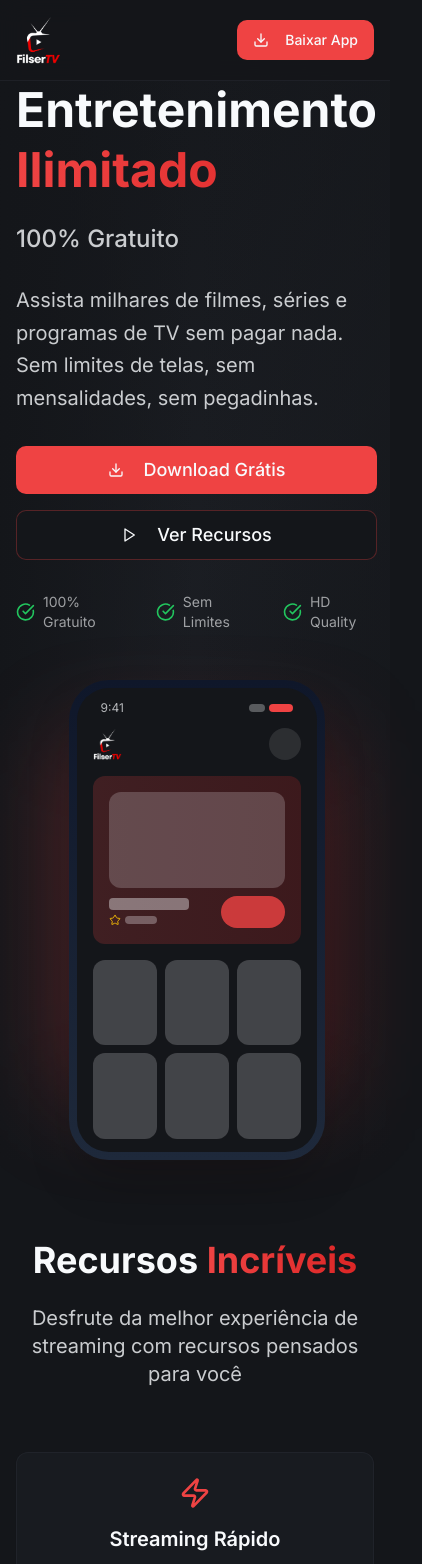
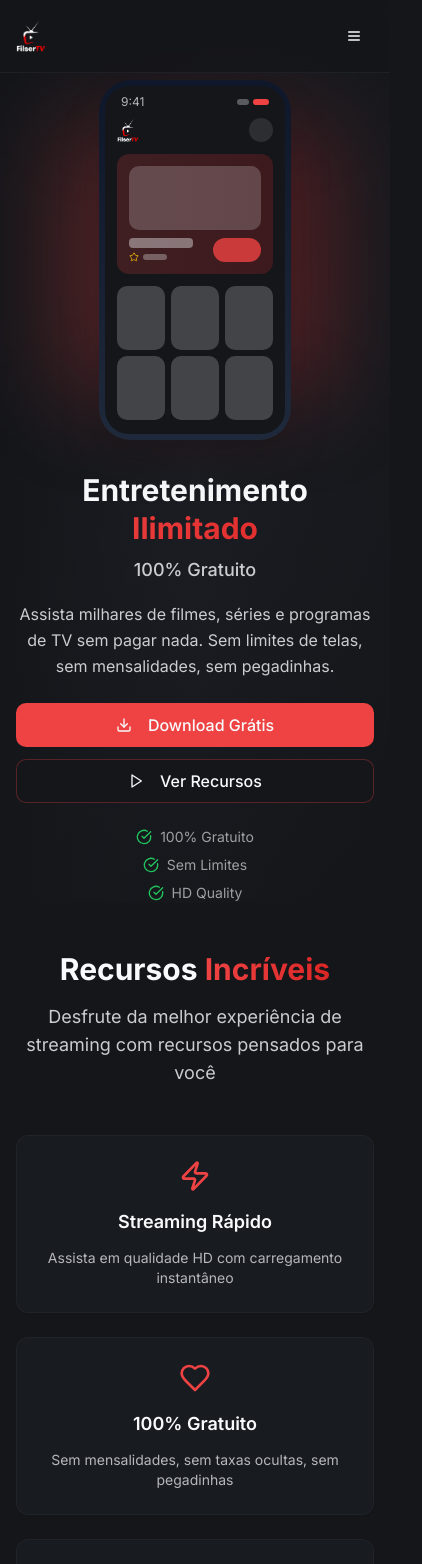
Before and after one commit to davitorres-dev/ft, a React (Vite) app: page / in a window 390 px wide. Shown: the top 1564 px of the page, 422 px wide, since content can reach past the window. Built offline with nearby package versions, Linux system fonts and the light colour scheme.

Commit message:
Refactor: Implement responsiveness and grid adjustments
- Adjust font sizes and button paddings for mobile.
- Implement a mobile hamburger menu.
- Adjust the Features section grid for responsiveness.
- Refactor the Features section to have 4 cards.

```diff
--- a/src/components/ContentStatistics.tsx
+++ b/src/components/ContentStatistics.tsx
@@ -7,52 +7,52 @@ export const ContentStatistics = () => {
     {
       title: "Mais de 16.000",
       subtitle: "Filmes",
-      icon: <Monitor className="w-12 h-12" />,
+      icon: <Monitor className="w-8 h-8 sm:w-10 sm:h-10 lg:w-12 lg:h-12" />,
       gradient: "from-blue-500/20 to-purple-600/20"
     },
     {
       title: "Mais de 8.500",
       subtitle: "Séries",
-      icon: <Tv className="w-12 h-12" />,
+      icon: <Tv className="w-8 h-8 sm:w-10 sm:h-10 lg:w-12 lg:h-12" />,
       gradient: "from-green-500/20 to-teal-600/20"
     },
     {
       title: "Mais de 2.300",
       subtitle: "Documentários",
-      icon: <Play className="w-12 h-12" />,
+      icon: <Play className="w-8 h-8 sm:w-10 sm:h-10 lg:w-12 lg:h-12" />,
       gradient: "from-orange-500/20 to-red-600/20"
     },
     {
       title: "Mais de 1.200",
       subtitle: "Animes",
-      icon: <Star className="w-12 h-12" />,
+      icon: <Star className="w-8 h-8 sm:w-10 sm:h-10 lg:w-12 lg:h-12" />,
       gradient: "from-pink-500/20 to-purple-600/20"
     }
   ];
 
   return (
-    <section className="py-20 bg-card/20">
+    <section className="py-12 sm:py-16 lg:py-20 bg-card/20">
       <div className="container mx-auto px-4">
-        <div className="text-center mb-16 animate-fade-in">
-          <h2 className="text-4xl lg:text-5xl font-bold mb-6">
+        <div className="text-center mb-12 lg:mb-16 animate-fade-in">
+          <h2 className="text-3xl sm:text-4xl lg:text-5xl font-bold mb-4 lg:mb-6">
             Conteúdo <span className="gradient-text">Infinito</span>
           </h2>
-          <p className="text-xl text-foreground/80">
+          <p className="text-lg sm:text-xl text-foreground/80">
             Milhares de títulos atualizados diariamente para você
           </p>
         </div>
 
-        <div className="grid sm:grid-cols-2 lg:grid-cols-4 gap-6">
+        <div className="grid grid-cols-2 lg:grid-cols-4 gap-4 sm:gap-6">
           {stats.map((stat, index) => (
             <Card key={index} className="content-card glow-effect group overflow-hidden animate-fade-in hover:scale-105 transition-all duration-300">
-              <CardContent className="p-8 text-center">
+              <CardContent className="p-4 sm:p-6 lg:p-8 text-center">
                 <div className={`absolute inset-0 bg-gradient-to-br ${stat.gradient} opacity-0 group-hover:opacity-100 transition-opacity duration-300`}></div>
                 <div className="relative z-10">
-                  <div className="text-primary mb-4 flex justify-center group-hover:scale-110 transition-transform duration-300">
+                  <div className="text-primary mb-3 lg:mb-4 flex justify-center group-hover:scale-110 transition-transform duration-300">
                     {stat.icon}
                   </div>
-                  <h3 className="text-3xl font-bold mb-2 gradient-text">{stat.title}</h3>
-                  <p className="text-foreground/70 text-lg">{stat.subtitle}</p>
+                  <h3 className="text-lg sm:text-2xl lg:text-3xl font-bold mb-1 lg:mb-2 gradient-text">{stat.title}</h3>
+                  <p className="text-foreground/70 text-sm sm:text-base lg:text-lg">{stat.subtitle}</p>
                 </div>
               </CardContent>
             </Card>
--- a/src/components/DownloadSection.tsx
+++ b/src/components/DownloadSection.tsx
@@ -5,29 +5,29 @@ import { Card, CardContent } from '@/components/ui/card';
 
 export const DownloadSection = () => {
   return (
-    <section id="download" className="py-20 bg-background">
+    <section id="download" className="py-12 sm:py-16 lg:py-20 bg-background">
       <div className="container mx-auto px-4">
         <div className="max-w-4xl mx-auto text-center">
           <div className="animate-fade-in">
-            <h2 className="text-4xl lg:text-5xl font-bold mb-6">
+            <h2 className="text-3xl sm:text-4xl lg:text-5xl font-bold mb-4 lg:mb-6">
               Baixe <span className="gradient-text">Agora</span>
             </h2>
-            <p className="text-xl text-foreground/80 mb-12">
+            <p className="text-lg sm:text-xl text-foreground/80 mb-8 lg:mb-12 max-w-2xl mx-auto">
               Faça o download do APK e comece a assistir seus filmes e séries favoritos gratuitamente!
             </p>
           </div>
 
-          <div className="max-w-md mx-auto mb-12">
+          <div className="max-w-sm sm:max-w-md mx-auto mb-8 lg:mb-12">
             <Card className="content-card glow-effect group cursor-pointer animate-scale-up hover:scale-105 transition-all duration-300">
-              <CardContent className="p-8 text-center">
-                <div className="text-primary mb-6 flex justify-center group-hover:scale-110 transition-transform duration-300">
-                  <Download className="w-16 h-16" />
+              <CardContent className="p-6 sm:p-8 text-center">
+                <div className="text-primary mb-4 lg:mb-6 flex justify-center group-hover:scale-110 transition-transform duration-300">
+                  <Download className="w-12 h-12 sm:w-14 sm:h-14 lg:w-16 lg:h-16" />
                 </div>
-                <h3 className="text-2xl font-bold mb-4">StreamTV APK</h3>
-                <p className="text-foreground/70 mb-6">
+                <h3 className="text-xl lg:text-2xl font-bold mb-3 lg:mb-4">StreamTV APK</h3>
+                <p className="text-sm sm:text-base text-foreground/70 mb-4 lg:mb-6">
                   Versão mais recente com todos os recursos premium desbloqueados
                 </p>
-                <div className="space-y-2 text-sm text-foreground/60 mb-6">
+                <div className="space-y-2 text-xs sm:text-sm text-foreground/60 mb-4 lg:mb-6">
                   <div className="flex items-center justify-center">
                     <CheckCircle className="w-4 h-4 text-green-500 mr-2" />
                     Arquivo seguro e verificado
@@ -48,12 +48,12 @@ export const DownloadSection = () => {
           <div className="space-y-4">
             <Button
               size="lg"
-              className="bg-primary hover:bg-primary/90 text-xl px-16 py-8 glow-effect transform hover:scale-105 transition-all duration-300"
+              className="bg-primary hover:bg-primary/90 text-base sm:text-lg lg:text-xl px-8 sm:px-12 lg:px-16 py-4 sm:py-6 lg:py-8 glow-effect transform hover:scale-105 transition-all duration-300 w-full max-w-sm sm:max-w-md mx-auto"
             >
-              <Download className="w-8 h-8 mr-4" />
+              <Download className="w-6 h-6 lg:w-8 lg:h-8 mr-3 lg:mr-4" />
               Download Gratuito - APK
             </Button>
-            <p className="text-foreground/60 text-sm">
+            <p className="text-foreground/60 text-xs sm:text-sm">
               Compatível com Android 5.0+ • Tamanho: 45MB
             </p>
           </div>
--- a/src/components/FeaturesSection.tsx
+++ b/src/components/FeaturesSection.tsx
@@ -1,5 +1,5 @@
 
-import { Zap, Heart, Users, Monitor, Download } from 'lucide-react';
+import { Zap, Heart, Users, Monitor } from 'lucide-react';
 import { Card, CardContent } from '@/components/ui/card';
 
 export const FeaturesSection = () => {
@@ -23,35 +23,30 @@ export const FeaturesSection = () => {
       icon: <Monitor className="w-8 h-8" />,
       title: "Qualidade HD/4K",
       description: "Desfrute de conteúdo em alta definição"
-    },
-    {
-      icon: <Download className="w-8 h-8" />,
-      title: "Download Offline",
-      description: "Baixe e assista offline quando quiser"
     }
   ];
 
   return (
-    <section id="recursos" className="py-20 bg-background">
+    <section id="recursos" className="py-12 sm:py-16 lg:py-20 bg-background">
       <div className="container mx-auto px-4">
-        <div className="text-center mb-16 animate-fade-in">
-          <h2 className="text-4xl lg:text-5xl font-bold mb-6">
+        <div className="text-center mb-12 lg:mb-16 animate-fade-in">
+          <h2 className="text-3xl sm:text-4xl lg:text-5xl font-bold mb-4 lg:mb-6">
             Recursos <span className="gradient-text">Incríveis</span>
           </h2>
-          <p className="text-xl text-foreground/80 max-w-3xl mx-auto">
+          <p className="text-lg sm:text-xl text-foreground/80 max-w-3xl mx-auto">
             Desfrute da melhor experiência de streaming com recursos pensados para você
           </p>
         </div>
 
-        <div className="grid md:grid-cols-2 lg:grid-cols-3 gap-8">
+        <div className="grid grid-cols-1 sm:grid-cols-2 gap-6 lg:gap-8 max-w-4xl mx-auto">
           {features.map((feature, index) => (
             <Card key={index} className="content-card glow-effect animate-fade-in hover:scale-105 transition-transform duration-300">
-              <CardContent className="p-6 text-center">
+              <CardContent className="p-6 lg:p-8 text-center">
                 <div className="text-primary mb-4 flex justify-center">
                   {feature.icon}
                 </div>
-                <h3 className="text-xl font-semibold mb-3">{feature.title}</h3>
-                <p className="text-foreground/70">{feature.description}</p>
+                <h3 className="text-lg sm:text-xl font-semibold mb-3">{feature.title}</h3>
+                <p className="text-sm sm:text-base text-foreground/70">{feature.description}</p>
               </CardContent>
             </Card>
           ))}
--- a/src/components/HeroSection.tsx
+++ b/src/components/HeroSection.tsx
@@ -11,100 +11,100 @@ export const HeroSection = ({ scrollToSection }: HeroSectionProps) => {
     <section id="inicio" className="relative min-h-screen flex items-center hero-gradient">
       <div className="absolute inset-0 bg-gradient-to-r from-background via-transparent to-background/50"></div>
       <div className="container mx-auto px-4 pt-20 relative z-10">
-        <div className="grid lg:grid-cols-2 gap-12 items-center">
-          <div className="animate-slide-in-left">
-            <h1 className="text-5xl lg:text-7xl font-bold mb-6 leading-tight">
+        <div className="grid lg:grid-cols-2 gap-8 lg:gap-12 items-center">
+          <div className="animate-slide-in-left text-center lg:text-left">
+            <h1 className="text-3xl sm:text-4xl lg:text-6xl xl:text-7xl font-bold mb-4 lg:mb-6 leading-tight">
               Entretenimento
               <span className="gradient-text block">Ilimitado</span>
-              <span className="text-2xl lg:text-3xl font-medium text-foreground/80">
+              <span className="text-lg sm:text-xl lg:text-2xl xl:text-3xl font-medium text-foreground/80">
                 100% Gratuito
               </span>
             </h1>
-            <p className="text-xl text-foreground/80 mb-8 leading-relaxed">
+            <p className="text-base sm:text-lg lg:text-xl text-foreground/80 mb-6 lg:mb-8 leading-relaxed max-w-2xl mx-auto lg:mx-0">
               Assista milhares de filmes, séries e programas de TV sem pagar nada.
               Sem limites de telas, sem mensalidades, sem pegadinhas.
             </p>
-            <div className="flex flex-col sm:flex-row gap-4">
+            <div className="flex flex-col sm:flex-row gap-3 lg:gap-4 justify-center lg:justify-start">
               <Button
                 size="lg"
-                className="bg-primary hover:bg-primary/90 text-lg px-8 py-6 glow-effect"
+                className="bg-primary hover:bg-primary/90 text-base lg:text-lg px-6 lg:px-8 py-4 lg:py-6 glow-effect"
                 onClick={() => scrollToSection('download')}
               >
-                <Download className="w-6 h-6 mr-3" />
+                <Download className="w-5 h-5 lg:w-6 lg:h-6 mr-2 lg:mr-3" />
                 Download Grátis
               </Button>
               <Button
                 size="lg"
                 variant="outline"
-                className="text-lg px-8 py-6 border-primary/30 hover:bg-primary/10"
+                className="text-base lg:text-lg px-6 lg:px-8 py-4 lg:py-6 border-primary/30 hover:bg-primary/10"
                 onClick={() => scrollToSection('recursos')}
               >
-                <Play className="w-6 h-6 mr-3" />
+                <Play className="w-5 h-5 lg:w-6 lg:h-6 mr-2 lg:mr-3" />
                 Ver Recursos
               </Button>
             </div>
-            <div className="flex items-center space-x-6 mt-8 text-sm text-foreground/60">
+            <div className="flex flex-col sm:flex-row items-center justify-center lg:justify-start space-y-2 sm:space-y-0 sm:space-x-6 mt-6 lg:mt-8 text-sm text-foreground/60">
               <div className="flex items-center">
-                <CheckCircle className="w-5 h-5 text-green-500 mr-2" />
+                <CheckCircle className="w-4 h-4 text-green-500 mr-2" />
                 100% Gratuito
               </div>
               <div className="flex items-center">
-                <CheckCircle className="w-5 h-5 text-green-500 mr-2" />
+                <CheckCircle className="w-4 h-4 text-green-500 mr-2" />
                 Sem Limites
               </div>
               <div className="flex items-center">
-                <CheckCircle className="w-5 h-5 text-green-500 mr-2" />
+                <CheckCircle className="w-4 h-4 text-green-500 mr-2" />
                 HD Quality
               </div>
             </div>
           </div>
-          <div className="animate-scale-up">
+          <div className="animate-scale-up order-first lg:order-last">
             <div className="relative flex justify-center">
               <div className="absolute inset-0 bg-gradient-to-r from-primary/30 to-red-600/30 rounded-3xl blur-3xl scale-75"></div>
               <div className="relative">
                 {/* Smartphone Mockup */}
-                <div className="w-64 h-[480px] bg-gradient-to-b from-slate-900 to-slate-800 rounded-[2.5rem] p-2 shadow-2xl">
+                <div className="w-48 h-[360px] sm:w-56 sm:h-[420px] lg:w-64 lg:h-[480px] bg-gradient-to-b from-slate-900 to-slate-800 rounded-[2rem] lg:rounded-[2.5rem] p-1.5 lg:p-2 shadow-2xl">
                   {/* Phone Frame */}
-                  <div className="w-full h-full bg-background rounded-[2rem] overflow-hidden relative">
+                  <div className="w-full h-full bg-background rounded-[1.5rem] lg:rounded-[2rem] overflow-hidden relative">
                     {/* Status Bar */}
-                    <div className="flex justify-between items-center px-6 py-3 text-xs text-foreground/70">
+                    <div className="flex justify-between items-center px-4 lg:px-6 py-2 lg:py-3 text-xs text-foreground/70">
                       <span>9:41</span>
                       <div className="flex space-x-1">
-                        <div className="w-4 h-2 bg-foreground/30 rounded-sm"></div>
-                        <div className="w-6 h-2 bg-primary rounded-sm"></div>
+                        <div className="w-3 h-1.5 lg:w-4 lg:h-2 bg-foreground/30 rounded-sm"></div>
+                        <div className="w-4 h-1.5 lg:w-6 lg:h-2 bg-primary rounded-sm"></div>
                       </div>
                     </div>
 
                     {/* App Header */}
-                    <div className="px-4 pb-4">
-                      <div className="flex items-center justify-between mb-4">
+                    <div className="px-3 lg:px-4 pb-3 lg:pb-4">
+                      <div className="flex items-center justify-between mb-3 lg:mb-4">
                         <img
                           src="/lovable-uploads/33ede6fd-2b3a-46e3-8c0e-9936b66dc3a5.png"
                           alt="StreamTV"
-                          className="h-8 w-auto"
+                          className="h-6 lg:h-8 w-auto"
                         />
-                        <div className="w-8 h-8 bg-foreground/10 rounded-full"></div>
+                        <div className="w-6 h-6 lg:w-8 lg:h-8 bg-foreground/10 rounded-full"></div>
                       </div>
 
                       {/* Featured Content */}
-                      <div className="bg-gradient-to-r from-primary/20 to-red-600/20 rounded-xl p-4 mb-4">
-                        <div className="w-full h-24 bg-foreground/20 rounded-lg mb-2"></div>
+                      <div className="bg-gradient-to-r from-primary/20 to-red-600/20 rounded-lg lg:rounded-xl p-3 lg:p-4 mb-3 lg:mb-4">
+                        <div className="w-full h-16 lg:h-24 bg-foreground/20 rounded-md lg:rounded-lg mb-2"></div>
                         <div className="flex items-center justify-between">
                           <div>
-                            <div className="w-20 h-3 bg-foreground/40 rounded mb-1"></div>
+                            <div className="w-16 lg:w-20 h-2.5 lg:h-3 bg-foreground/40 rounded mb-1"></div>
                             <div className="flex items-center">
-                              <Star className="w-3 h-3 text-yellow-500 mr-1" />
-                              <div className="w-8 h-2 bg-foreground/30 rounded"></div>
+                              <Star className="w-2.5 h-2.5 lg:w-3 lg:h-3 text-yellow-500 mr-1" />
+                              <div className="w-6 lg:w-8 h-1.5 lg:h-2 bg-foreground/30 rounded"></div>
                             </div>
                           </div>
-                          <div className="w-16 h-8 bg-primary/80 rounded-full"></div>
+                          <div className="w-12 lg:w-16 h-6 lg:h-8 bg-primary/80 rounded-full"></div>
                         </div>
                       </div>
 
                       {/* Content Grid */}
-                      <div className="grid grid-cols-3 gap-2">
+                      <div className="grid grid-cols-3 gap-1.5 lg:gap-2">
                         {[1, 2, 3, 4, 5, 6].map((item) => (
-                          <div key={item} className="aspect-[3/4] bg-foreground/20 rounded-lg"></div>
+                          <div key={item} className="aspect-[3/4] bg-foreground/20 rounded-md lg:rounded-lg"></div>
                         ))}
                       </div>
                     </div>
--- /dev/null
+++ b/src/components/MobileMenu.tsx
@@ -0,0 +1,63 @@
+
+import { useState } from 'react';
+import { Menu, X, Download } from 'lucide-react';
+import { Button } from '@/components/ui/button';
+
+interface MobileMenuProps {
+  scrollToSection: (id: string) => void;
+}
+
+export const MobileMenu = ({ scrollToSection }: MobileMenuProps) => {
+  const [isOpen, setIsOpen] = useState(false);
+
+  const handleNavClick = (sectionId: string) => {
+    scrollToSection(sectionId);
+    setIsOpen(false);
+  };
+
+  return (
+    <div className="md:hidden">
+      <Button
+        variant="ghost"
+        size="icon"
+        onClick={() => setIsOpen(!isOpen)}
+        className="relative z-50"
+      >
+        {isOpen ? <X className="w-6 h-6" /> : <Menu className="w-6 h-6" />}
+      </Button>
+
+      {isOpen && (
+        <div className="fixed inset-0 z-40 bg-background/95 backdrop-blur-md">
+          <div className="flex flex-col items-center justify-center h-full space-y-8">
+            <button
+              onClick={() => handleNavClick('inicio')}
+              className="text-2xl text-foreground/80 hover:text-primary transition-colors"
+            >
+              Início
+            </button>
+            <button
+              onClick={() => handleNavClick('recursos')}
+              className="text-2xl text-foreground/80 hover:text-primary transition-colors"
+            >
+              Recursos
+            </button>
+            <button
+              onClick={() => handleNavClick('download')}
+              className="text-2xl text-foreground/80 hover:text-primary transition-colors"
+            >
+              Download
+            </button>
+            <Button
+              onClick={() => handleNavClick('download')}
+              className="bg-primary hover:bg-primary/90 mt-8"
+              size="lg"
+            >
+              <Download className="w-5 h-5 mr-2" />
+              Baixar App
+            </Button>
+          </div>
+        </div>
+      )}
+    </div>
+  );
+};
--- a/src/components/Navigation.tsx
+++ b/src/components/Navigation.tsx
@@ -1,6 +1,7 @@
 
 import { Download } from 'lucide-react';
 import { Button } from '@/components/ui/button';
+import { MobileMenu } from '@/components/MobileMenu';
 
 interface NavigationProps {
   scrollToSection: (id: string) => void;
@@ -14,9 +15,11 @@ export const Navigation = ({ scrollToSection }: NavigationProps) => {
           <img
             src="/lovable-uploads/33ede6fd-2b3a-46e3-8c0e-9936b66dc3a5.png"
             alt="StreamTV Logo"
-            className="h-12 w-auto"
+            className="h-8 sm:h-12 w-auto"
           />
         </div>
+
+        {/* Desktop Menu */}
         <div className="hidden md:flex space-x-8">
           <button
             onClick={() => scrollToSection('inicio')}
@@ -37,13 +40,18 @@ export const Navigation = ({ scrollToSection }: NavigationProps) => {
             Download
           </button>
         </div>
+
+        {/* Desktop Download Button */}
         <Button
           onClick={() => scrollToSection('download')}
-          className="bg-primary hover:bg-primary/90"
+          className="hidden md:flex bg-primary hover:bg-primary/90"
         >
           <Download className="w-4 h-4 mr-2" />
           Baixar App
         </Button>
+
+        {/* Mobile Menu */}
+        <MobileMenu scrollToSection={scrollToSection} />
       </div>
     </nav>
   );
```
